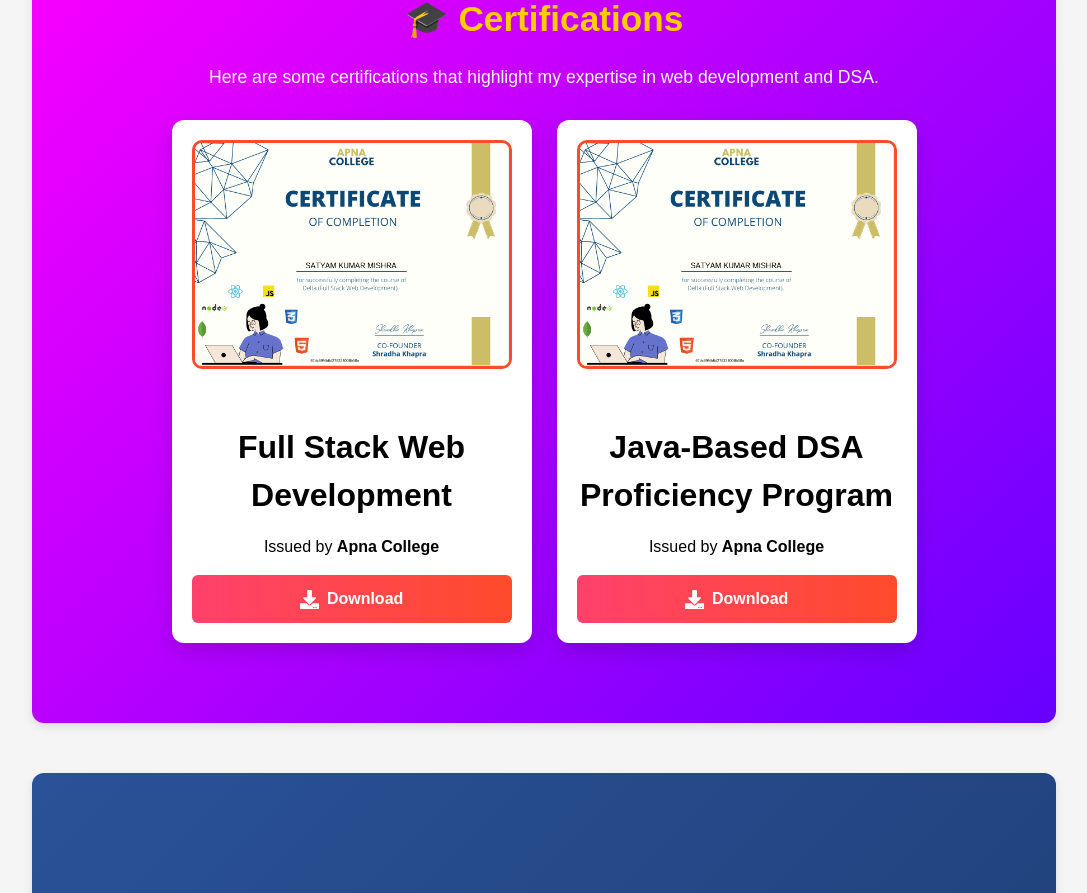
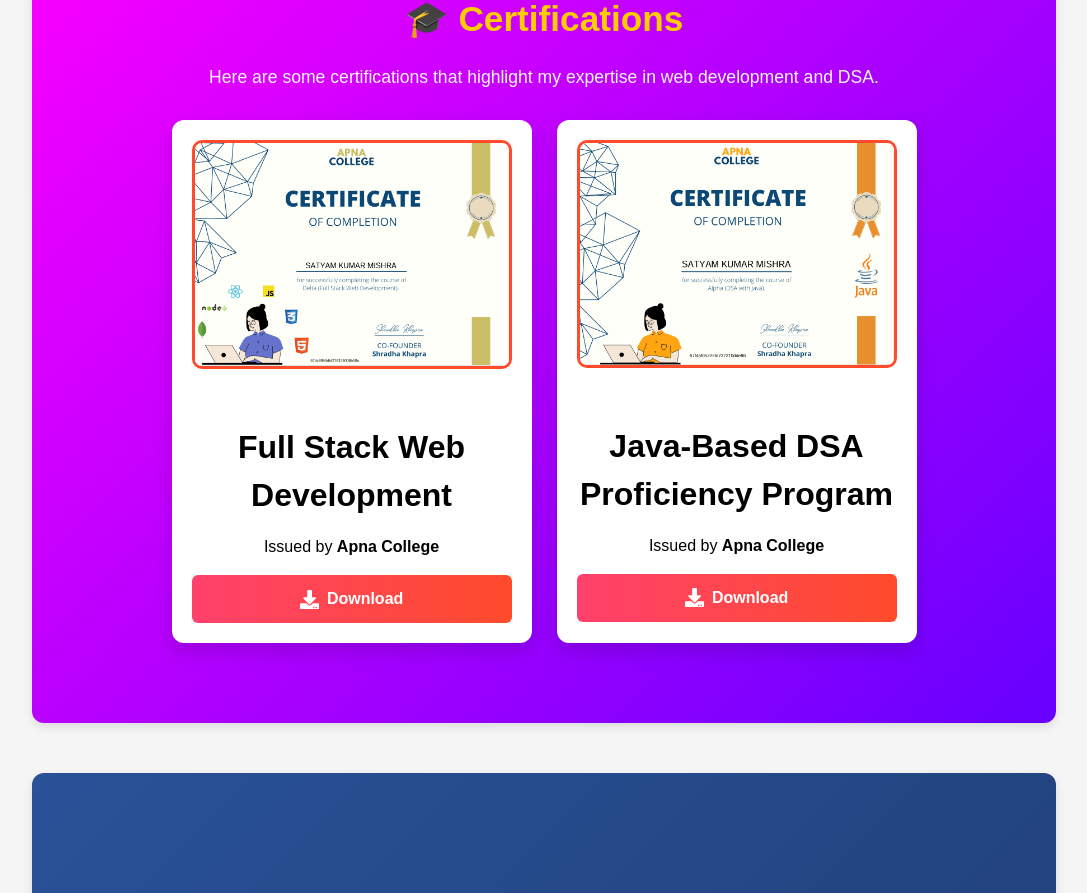
Before and after one commit to Satyam6201/portfolio-website, a React (Vite) app: page / in a window 1280 px wide. Shown: the part 10009-10902 px from the top of the page, without its empty margins (96-1183 px from the left). Built offline with nearby package versions, Linux system fonts and the light colour scheme.

Commit message:
Add Feature

```diff
--- a/src/component/Certifications.jsx
+++ b/src/component/Certifications.jsx
@@ -22,7 +22,7 @@ function Certifications() {
           </a>
         </div>
         <div className="certificate-card">
-          <img src={certificateImg} alt="Apna College Certificate" className="certificate-img" />
+          <img src={certificateImgDSA} alt="Apna College Certificate" className="certificate-img" />
           <h3>Java-Based DSA Proficiency Program</h3>
           <p>Issued by <strong>Apna College</strong></p>
           <a href={certificateImgDSA} download="Apna_College_Certificate.jpg" className="download-btn">
```
